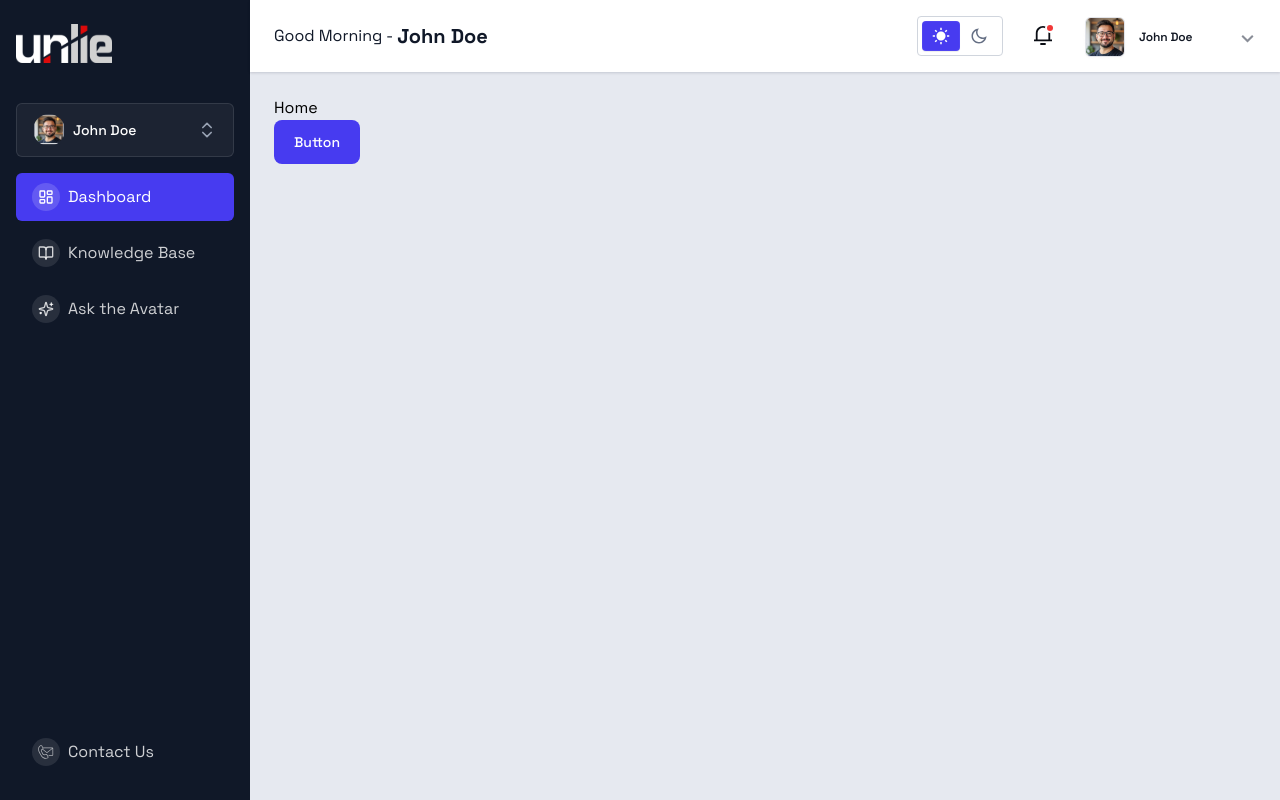
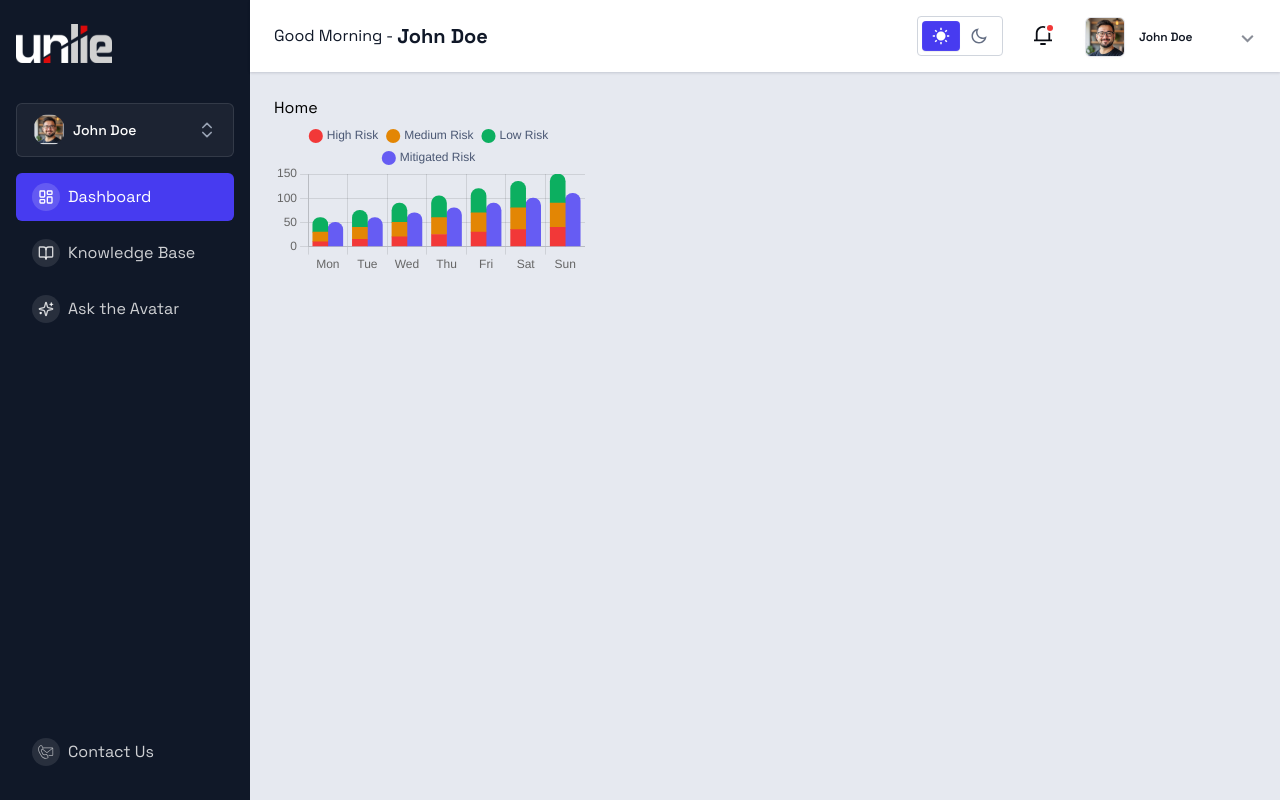
Before and after one commit to nur-it/react-un-lion-dashboard, a React (Vite) app: page / in a window 1280 px wide. Built offline with nearby package versions, Linux system fonts and the light colour scheme.

Commit message:
home page component set and one chart

```diff
--- a/package.json
+++ b/package.json
@@ -12,10 +12,12 @@
   "dependencies": {
     "@radix-ui/react-dropdown-menu": "^2.1.4",
     "@radix-ui/react-slot": "^1.1.1",
+    "chart.js": "^4.4.7",
     "class-variance-authority": "^0.7.1",
     "clsx": "^2.1.1",
     "lucide-react": "^0.469.0",
     "react": "^18.3.1",
+    "react-chartjs-2": "^5.3.0",
     "react-dom": "^18.3.1",
     "react-icons": "^5.4.0",
     "react-router": "^7.1.1",
--- a/src/app/home.jsx
+++ b/src/app/home.jsx
@@ -1,10 +1,11 @@
-import { Button } from "@/components/ui/button";
+import StatisticEmotionAnalytics from "@/components/screen/Home/StatisticEmotionAnalytics/StatisticEmotionAnalytics";
 
 const HomePage = () => {
   return (
     <div>
       <h1>Home</h1>
-      <Button variant="default">Button</Button>
+      {/* <Button variant="default">Button</Button> */}
+      <StatisticEmotionAnalytics />
     </div>
   );
 };
--- /dev/null
+++ b/src/components/screen/Home/StatisticEmotionAnalytics/StatisticChart.jsx
@@ -0,0 +1,87 @@
+import {
+  BarElement,
+  CategoryScale,
+  Chart as ChartJS,
+  Legend,
+  LinearScale,
+  Tooltip,
+} from "chart.js";
+import { Bar } from "react-chartjs-2";
+
+ChartJS.register(CategoryScale, LinearScale, BarElement, Tooltip, Legend);
+
+const StackedBarChart = () => {
+  const data = {
+    labels: ["Mon", "Tue", "Wed", "Thu", "Fri", "Sat", "Sun"],
+    datasets: [
+      {
+        label: "High Risk",
+        data: [10, 15, 20, 25, 30, 35, 40],
+        backgroundColor: "#F23838",
+        stack: "stack1",
+        borderRadius: 20,
+      },
+      {
+        label: "Medium Risk",
+        data: [20, 25, 30, 35, 40, 45, 50],
+        backgroundColor: "#E38604",
+        stack: "stack1",
+        borderRadius: 20,
+      },
+      {
+        label: "Low Risk",
+        data: [30, 35, 40, 45, 50, 55, 60],
+        backgroundColor: "#0CAF60",
+        stack: "stack1",
+        borderRadius: 20,
+      },
+      // Separate bar (single color)
+      {
+        label: "Mitigated Risk",
+        data: [50, 60, 70, 80, 90, 100, 110],
+        backgroundColor: "#665CF3",
+        stack: "stack2",
+        borderRadius: 20,
+      },
+    ],
+  };
+
+  const options = {
+    plugins: {
+      legend: {
+        display: true,
+        position: "top",
+        labels: {
+          usePointStyle: true,
+          pointStyle: "circle",
+          boxWidth: 10,
+          boxHeight: 10,
+          padding: 10,
+          font: {
+            size: 12,
+          },
+          color: "#4A5773",
+        },
+      },
+    },
+    responsive: true,
+    scales: {
+      x: {
+        stacked: true,
+      },
+      y: {
+        stacked: true,
+      },
+    },
+    barThickness: 15,
+    maxBarThickness: 20,
+  };
+
+  return (
+    <div className="h-[210px] w-full">
+      <Bar data={data} options={options} />
+    </div>
+  );
+};
+
+export default StackedBarChart;
--- /dev/null
+++ b/src/components/screen/Home/StatisticEmotionAnalytics/StatisticEmotionAnalytics.jsx
@@ -0,0 +1,13 @@
+import StatisticChart from "./StatisticChart";
+
+const StatisticEmotionAnalytics = () => {
+  return (
+    <div className="grid grid-cols-3 gap-6">
+      <div>
+        <StatisticChart />
+      </div>
+    </div>
+  );
+};
+
+export default StatisticEmotionAnalytics;
```
Also changed, not shown: 1 other file (tests, documents, lock files or other folders).
